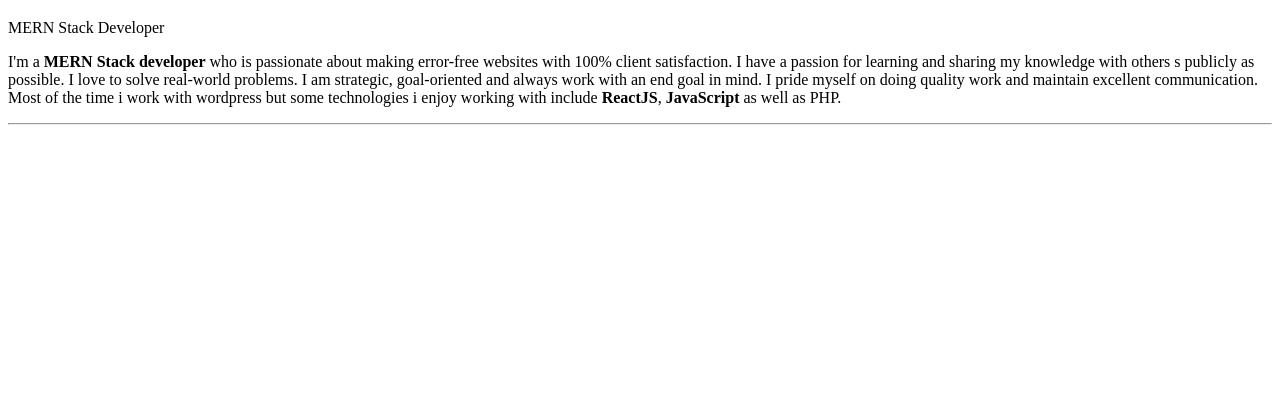
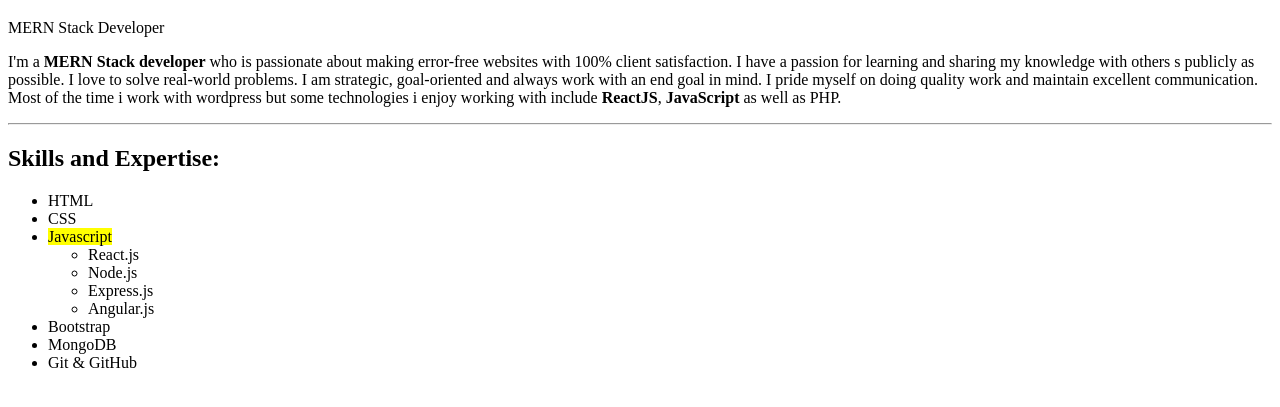
Before and after one commit to Angon-Sarker/portfolio-html, a plain HTML site: page Index.html in a window 1280 px wide. Shown: the part 61-468 px from the top of the page. Drawn offline with Linux system fonts and the light colour scheme.

Commit message:
added skills

```diff
--- a/Index.html
+++ b/Index.html
@@ -13,7 +13,24 @@
 </header>
 
     <!-- Section: Skills and Expertise -->
-
+<section>
+    <h2>Skills and Expertise:</h2>
+    <ul>
+        <li>HTML</li>
+        <li>CSS</li>
+        <li>
+           <mark>Javascript</mark>
+            <ul><li>React.js</li>
+                <li>Node.js</li>
+                <li>Express.js</li>
+                <li>Angular.js</li>
+            </ul>
+        </li>
+        <li>Bootstrap</li>
+        <li>MongoDB</li>
+        <li>Git & GitHub</li>
+    </ul>
+</section>
 
 
     <!-- Section: Projects -->
```
